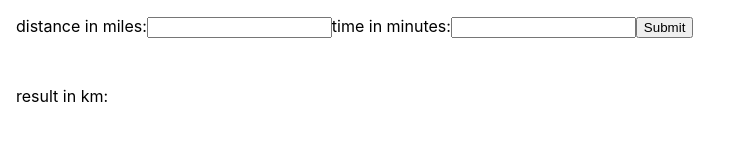
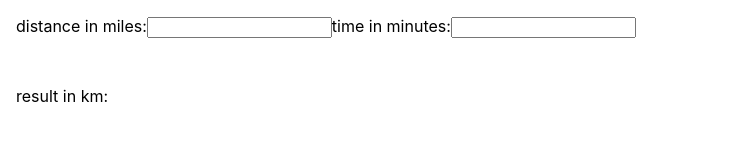
Before and after one commit to vhetet/run-distance-converter, a React (Create React App) app: page / in a window 1280 px wide. Shown: the top 155 px of the page, without its empty margins (0-740 px from the left). Built offline with nearby package versions, Linux system fonts and the light colour scheme; the HTML template or start-up script is replaced by a standard one.

Commit message:
remove unused submit button

```diff
--- a/src/App.js
+++ b/src/App.js
@@ -8,7 +8,6 @@ class App extends Component {
 
     this.handleDistanceChange = this.handleDistanceChange.bind(this);
     this.handleTimeChange = this.handleTimeChange.bind(this);
-    this.handleSubmit = this.handleSubmit.bind(this);
   }
 
   handleDistanceChange(event) {
@@ -17,12 +16,9 @@ class App extends Component {
 
   handleTimeChange(event) {
     this.setState({ time: event.target.value });
+    this.setState({ result: this.state.distance * 1.60934 })
   }
 
-  handleSubmit(event) {
-    event.preventDefault();
-    this.setState({ result: this.state.distance * 1.60934 })
-  }
 
   render() {
     return (
@@ -37,7 +33,6 @@ class App extends Component {
             time in minutes:
           <input type="text" value={this.state.time} onChange={this.handleTimeChange} />
           </label>
-          <input type="submit" value="Submit" />
         </form>
         <div>
           <p>
```
